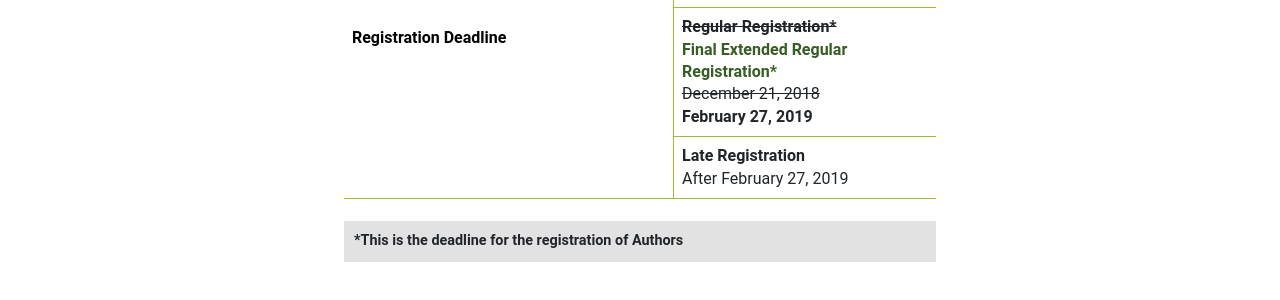
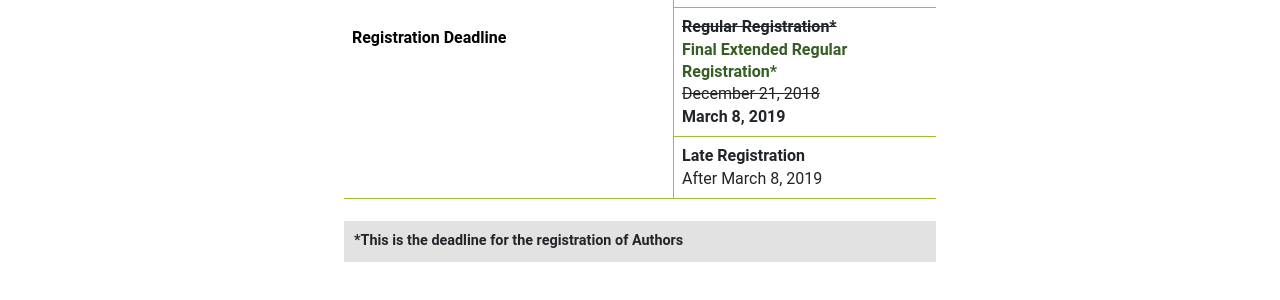
Before and after one commit to intaset/iceptp, a Jekyll site: the page built from dates.html, in a window 1280 px wide and 900 px high, scrolled down 768 px. Shown: the part 187-487 px from the top of the window. Built offline with Jekyll 4.4.1, drawn with Linux system fonts in a browser that asks for light colours; nearby versions of some CDN libraries; Markdown is read by kramdown in place of the engine named in the settings; comment, search, counter and statistics services are not loaded.

Commit message:
Changed registration deadline

```diff
--- a/dates.html
+++ b/dates.html
@@ -23,7 +23,7 @@
     <tr>
         <td class="imp-date"><s>October 4, 2018</s><p class="body"><strong>January 18, 2019</strong></p></td>
     </tr>
-
+	<tr>
 <td class="date-title"><s>Notification of Authors</s><br><strong>Final Extended Notification of Authors</strong></td>
     </tr>
     <tr>
@@ -45,10 +45,10 @@
     </tr>
     <tr>
         <td class="reg"><s>Regular Registration*</s><br><b>Final Extended Regular Registration<strong>*</strong></b>
-            <p class="body"><s>December 21, 2018</s><br><strong>February 27, 2019</strong></p></td>
+            <p class="body"><s>December 21, 2018</s><br><strong>March 8, 2019</strong></p></td>
     </tr>
     <tr>
-        <td class="reg"><b>Late Registration <p class="body">After February 27, 2019</b></p></td>
+        <td class="reg"><b>Late Registration <p class="body">After March 8, 2019</p></b></td>
     </tr>
 </table>
 </div>
@@ -73,14 +73,14 @@
     <td class="imp-date"><s>December 21, 2018</s><br><strong>February 5, 2019</strong></td>
 </tr>
 <tr>
-    <th class="date-title" rowspan=3>Registration Deadline</th>
+    <th class="date-title" rowspan="3">Registration Deadline</th>
     <td class="reg"><s>Early Bird Registration</s><div class="past-text"><b>Final Extended Early Bird Registration</b></div><p class="body"><s>November 16, 2018</s><br><strong>February 5, 2019</strong></p></td>
 </tr>
 <tr>
-        <td class="reg"><s>Regular Registration*</s><div class="past-text"><b>Final Extended Regular Registration</b><strong>*</strong></div><p class="body"><s>December 21, 2018</s><br><strong>February 27, 2019</strong></p></td>
+        <td class="reg"><s>Regular Registration*</s><div class="past-text"><b>Final Extended Regular Registration</b><strong>*</strong></div><p class="body"><s>December 21, 2018</s><br><strong>March 8, 2019</strong></p></td>
     </tr>
     <tr>
-        <td class="reg">Late Registration <br><p class="body">After February 27, 2019</p></td>
+        <td class="reg">Late Registration <br><p class="body">After March 8, 2019</p></td>
     </tr>
 </table>
 </div>
```
Also changed, not shown: registration.html (+5 -5 lines), 2 other files.
